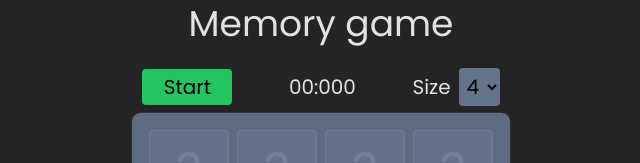
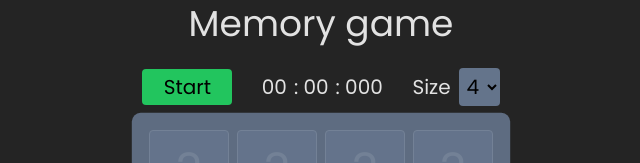
Before and after one commit to Eswarsiddu/MemoryGameReact, a React (Vite) app: page / in a window 1280 px wide. Shown: the top 163 px of the page, without its empty margins (319-959 px from the left). Built offline with nearby package versions, Linux system fonts and the light colour scheme.

Commit message:
fixed Timer flick

```diff
--- a/src/Constants.jsx
+++ b/src/Constants.jsx
@@ -19,3 +19,11 @@ export const ShuffelArray = (arr) => {
   }
   return arr;
 };
+
+export function DoubleDigit(num) {
+  return num < 10 ? `0${num}` : num;
+}
+
+export function TripileDigit(num) {
+  return num < 100 ? `0${DoubleDigit(num)}` : num;
+}
--- a/src/Game/index.jsx
+++ b/src/Game/index.jsx
@@ -27,8 +27,8 @@ import z from "../assets/images/z.jpg";
 
 import { useEffect, useState } from "react";
 import { nanoid } from "nanoid";
-import { STATES, ShuffelArray } from "../Constants";
-import { TimerText } from "../Timer";
+import { DoubleDigit, STATES, ShuffelArray, TripileDigit } from "../Constants";
+// import { TimerText } from "../Timer";
 
 export const CHARACTERS = [
   { text: "a", image: a, value: nanoid() },
@@ -101,6 +101,7 @@ function Game({
   const toalMatched = grid.filter((ele) => ele.state === STATES.MATCHED).length;
   if (toalMatched === grid.length) {
     endGame();
+    setGrid(GenerateGrid(gridSize));
   }
 
   // grid-cols-6 grid-cols-4
@@ -226,3 +227,11 @@ function Card({
 }
 
 export default Game;
+
+function TimerText(time) {
+  const milliseconds = TripileDigit(time % 1000);
+  let seconds = DoubleDigit(Math.floor(time / 1000) % 60);
+  let minutes = DoubleDigit(Math.floor(time / 60000) % 60);
+
+  return `${minutes}:${seconds}:${milliseconds}`;
+}
--- a/src/Timer.jsx
+++ b/src/Timer.jsx
@@ -1,11 +1,12 @@
 import React, { useEffect } from "react";
+import { DoubleDigit, TripileDigit } from "./Constants";
 
 function Timer({ startTime = undefined, endTime = undefined, resetGame }) {
   const currentTime = Date.now();
   const [time, setTime] = React.useState(
     endTime ? endTime - startTime : startTime ? currentTime - startTime : 0
   );
-  if (time > 5400000) {
+  if (time > 3600000) {
     resetGame();
   }
   useEffect(() => {
@@ -26,39 +27,21 @@ function Timer({ startTime = undefined, endTime = undefined, resetGame }) {
     return () => (interval ? clearInterval(interval) : null);
   }, [startTime, endTime]);
 
+  const milliseconds = TripileDigit(time % 1000);
+  let seconds = DoubleDigit(Math.floor(time / 1000) % 60);
+  let minutes = DoubleDigit(Math.floor(time / 60000) % 60);
+
   return (
-    <p className="w-[150px] md:w-[180px] text-center md:text-xl">
-      {TimerText(time)}
+    // <p className=" text-center md:text-xl">
+    <p className="w-[180px] md:w-[180px] md:text-xl flex justify-evenly px-6">
+      <span className="w-[27px]">{minutes}</span>
+      <span>:</span>
+      <span className="w-[27px]">{seconds}</span>
+      <span>:</span>
+      <span className="w-[38px]">{milliseconds}</span>
     </p>
+    // </p>
   );
 }
 
-function DoubleDigit(num) {
-  return num < 10 ? `0${num}` : num;
-}
-
-function TripileDigit(num) {
-  return num < 100 ? `0${DoubleDigit(num)}` : num;
-}
-
-export function TimerText(time) {
-  let text = "";
-  let milliseconds = time % 1000;
-  let seconds = Math.floor(time / 1000);
-  let minutes = Math.floor(seconds / 60);
-  let hours = Math.floor(minutes / 60);
-
-  if (hours) {
-    text += `${DoubleDigit(hours)}:`;
-  }
-
-  if (minutes) {
-    text += `${DoubleDigit(minutes % 60)}:`;
-  }
-
-  text += `${DoubleDigit(seconds % 60)}:`;
-  text += `${TripileDigit(milliseconds)}`;
-  return text;
-}
-
 export default Timer;
```
